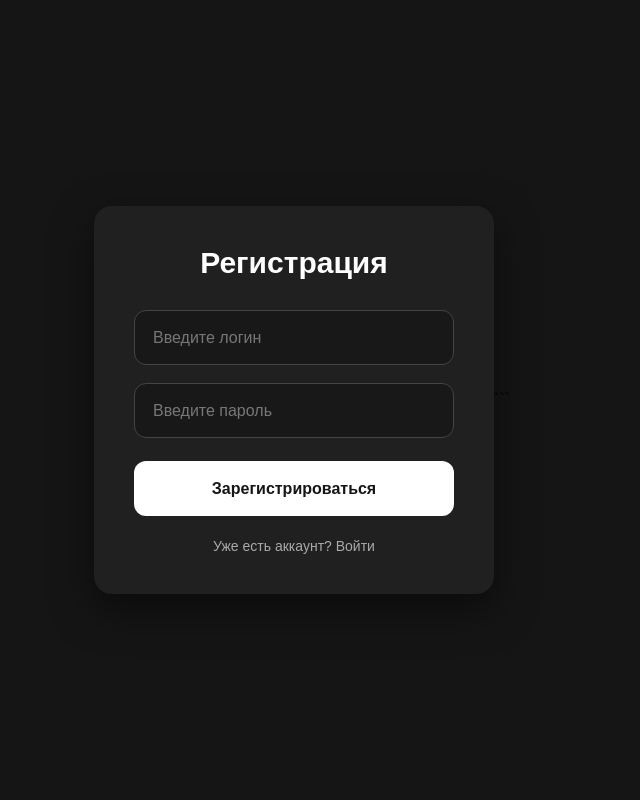
After one commit to semenculvana7-crypto/calculation, a Django app: page /register/ in a window 1280 px wide. The commit adds this page. Shown: the whole page, without its empty margins (338-978 px from the left). Run offline with Django 5.2, Linux system fonts and the light colour scheme.

Commit message:
something chenching

````diff
--- a/calculate/urls.py
+++ b/calculate/urls.py
@@ -17,8 +17,13 @@ Including another URLconf
 from django.contrib import admin
 from django.urls import path
 from main.views import *
+from main.views import index, register, login_view
+
 
 urlpatterns = [
     path('admin/', admin.site.urls),
-    path('', index, name= 'index')
+    path('', index, name= 'index'),
+    path('register/', register, name= 'register'),
+    path('login/', login_view, name='login'),
+    path('profile/', profile, name='profile'),
 ]
--- a/main/admin.py
+++ b/main/admin.py
@@ -3,3 +3,4 @@ from .models import *
 # Register your models here.
 admin.site.register(Math)
 admin.site.register(Category)
+admin.site.register(Profile)
--- a/main/views.py
+++ b/main/views.py
@@ -1,5 +1,6 @@
 from django.shortcuts import render, redirect
-from unicodedata import category
+from django.contrib.auth.models import User
+from django.contrib.auth import authenticate, login
 from main.models import *
 from main.forms import *
 
@@ -7,6 +8,7 @@ from main.forms import *
 
 def index(request):
     if request.method == 'POST':
+
         form = MathForm(request.POST)
         if form.is_valid():
             form.save()
@@ -29,3 +31,43 @@ def index(request):
         'history': history,
         'categories': categories,
     })
+
+def register(request):
+    if request.method == 'POST':
+        password = request.POST['password']
+        username = request.POST['username']
+
+        User.objects.create_user(
+            password = password,
+            username = username
+        )
+
+        return redirect('index')
+    return render(request, 'register.html')
+
+
+
+def login_view(request):
+    if request.method == 'POST':
+        username = request.POST['username']
+        password = request.POST['password']
+
+        user = authenticate(
+            request,
+            username=username,
+            password=password
+        )
+
+        if user is not None:
+            login(request, user)
+            return redirect('index')
+
+        return render(request, 'login.html', {
+            'error': 'Неверный логин или пароль'
+        })
+
+    return render(request, 'login.html')
+
+
+def profile(request):
+    return render(request, 'profile.html')
--- /dev/null
+++ b/static/register.css
@@ -0,0 +1,129 @@
+* {
+    box-sizing: border-box;
+}
+
+body {
+    margin: 0;
+    min-height: 100vh;
+
+    display: flex;
+    justify-content: center;
+    align-items: center;
+
+    font-family: Arial, sans-serif;
+    background: #151515;
+}
+
+.auth-container {
+    width: 400px;
+    padding: 40px;
+
+    background: #202020;
+    border-radius: 18px;
+
+    box-shadow: 0 15px 40px rgba(0, 0, 0, 0.5);
+}
+
+.auth-container h1 {
+    margin: 0 0 30px;
+
+    text-align: center;
+    color: white;
+    font-size: 30px;
+}
+
+.auth-form {
+    display: flex;
+    flex-direction: column;
+    gap: 18px;
+}
+
+.auth-form input {
+    width: 100%;
+    height: 55px;
+    padding: 0 18px;
+
+    border: 1px solid #444;
+    border-radius: 12px;
+
+    background: #181818;
+    color: white;
+
+    font-size: 16px;
+
+    transition: 0.25s;
+}
+
+.auth-form input::placeholder {
+    color: #777;
+}
+
+.auth-form input:hover {
+    border-color: #666;
+}
+
+.auth-form input:focus {
+    outline: none;
+
+    border-color: white;
+    background: #202020;
+
+    box-shadow: 0 0 0 3px rgba(255, 255, 255, 0.08);
+}
+
+.auth-form button {
+    width: 100%;
+    height: 55px;
+
+    margin-top: 5px;
+
+    border: none;
+    border-radius: 12px;
+
+    background: white;
+    color: #151515;
+
+    font-size: 16px;
+    font-weight: bold;
+
+    cursor: pointer;
+
+    transition: 0.2s;
+}
+
+.auth-form button:hover {
+    background: #dddddd;
+    transform: translateY(-1px);
+}
+
+.auth-link {
+    display: block;
+
+    margin-top: 22px;
+
+    text-align: center;
+
+    color: #aaa;
+    text-decoration: none;
+
+    font-size: 14px;
+
+    transition: 0.2s;
+}
+
+.auth-link:hover {
+    color: white;
+}
+
+.error {
+    margin-bottom: 18px;
+    padding: 12px;
+
+    border-radius: 9px;
+
+    background: #3a2020;
+    color: #ff8a8a;
+
+    text-align: center;
+    font-size: 14px;
+}
--- /dev/null
+++ b/templates/register.html
@@ -0,0 +1,49 @@
+<!DOCTYPE html>
+{% load static %}
+
+
+<html lang="ru">
+<head>
+    <meta charset="UTF-8">
+    <meta name="viewport" content="width=device-width, initial-scale=1.0">
+
+    <title>Регистрация</title>
+
+    <link rel="stylesheet" href="{% static 'register.css' %}">
+</head>
+
+<body>
+
+<div class="auth-container">
+
+    <h1>Регистрация</h1>
+
+    <form method="POST" class="auth-form">
+        {% csrf_token %}
+
+        <input
+            type="text"
+            name="username"
+            placeholder="Введите логин"
+        >
+
+        <input
+            type="password"
+            name="password"
+            placeholder="Введите пароль"
+        >
+
+        <button type="submit">
+            Зарегистрироваться
+        </button>
+    </form>
+
+    <a href="{% url 'login' %}" class="auth-link">
+        Уже есть аккаунт? Войти
+    </a>
+
+</div>
+
+</body>
+</html>
+```
````
Also changed, not shown: main/models.py (+7 -0 lines), static/login.css (added, +129 -0 lines), static/style.css (+0 -32 lines), templates/login.html (added, +54 -0 lines), templates/profile.html (added, +10 -0 lines), db.sqlite3, main/migrations/0007_profile_user.py (added), static/profile.css (added).
